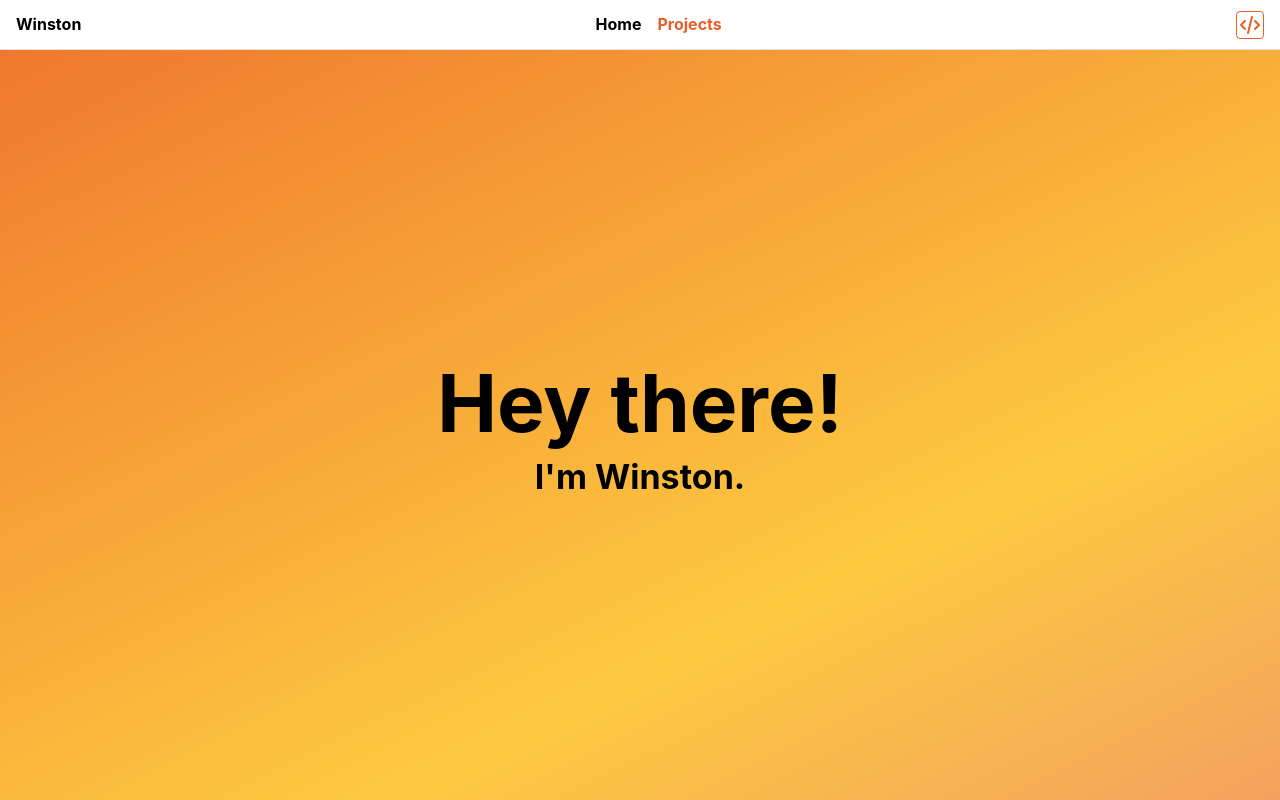
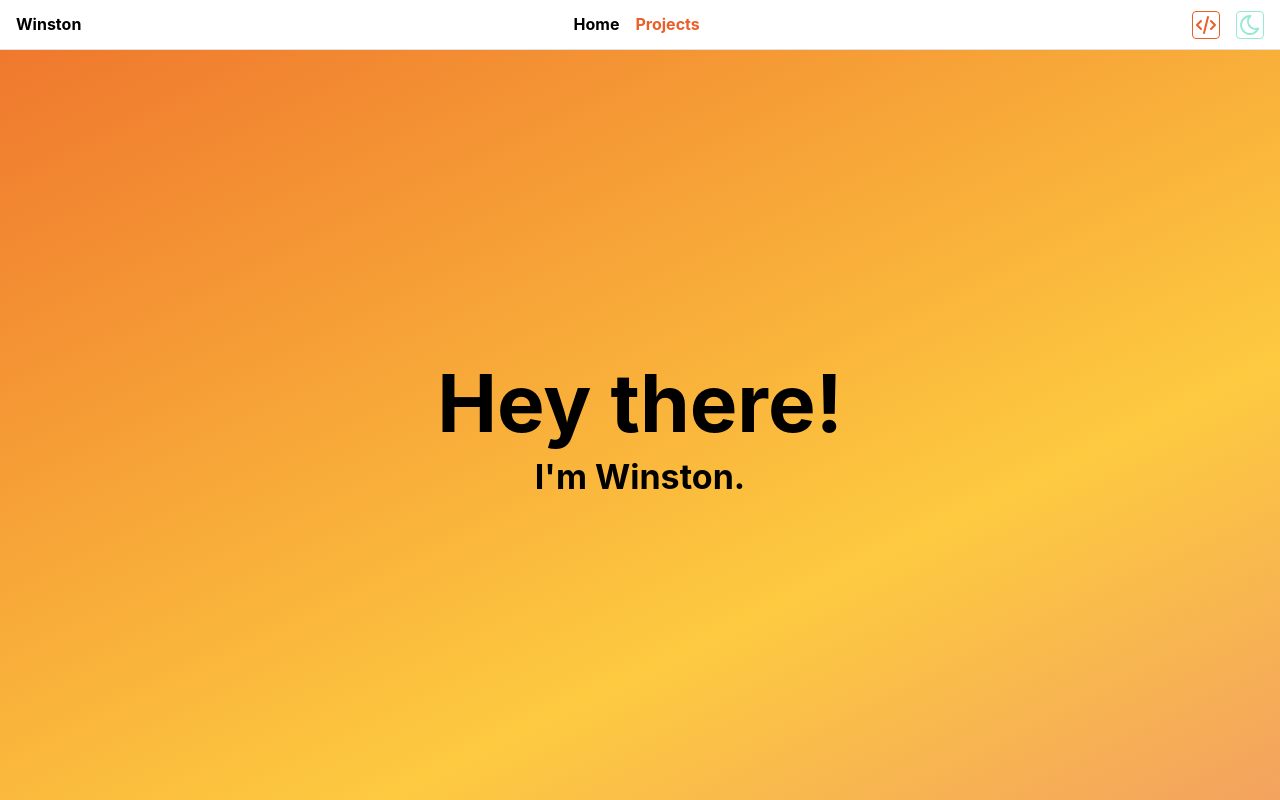
Before and after one commit to wtao628/wtao628.github.io, a React (Vite) app: page / in a window 1280 px wide. Shown: the top 800 px of the page. Built offline with nearby package versions, Linux system fonts and the light colour scheme.

Commit message:
feat: Add dark mode

```diff
--- a/src/App.tsx
+++ b/src/App.tsx
@@ -27,7 +27,7 @@ export default function App(): React.JSX.Element {
   }, [ref])
 
   return (
-    <MantineProvider>
+    <MantineProvider defaultColorScheme='auto'>
       <BrowserRouter>
         <AppShell header={{ height: headerHeight }} padding={0}>
           <Header />
--- a/src/components/Header/Header.tsx
+++ b/src/components/Header/Header.tsx
@@ -1,5 +1,5 @@
-import { ActionIcon, AppShell, Group, Text } from '@mantine/core';
-import { IconCode } from '@tabler/icons-react';
+import { ActionIcon, AppShell, Group, Text, useMantineColorScheme } from '@mantine/core';
+import { IconCode, IconMoon, IconSun } from '@tabler/icons-react';
 import React from 'react';
 import { Link, useLocation } from 'react-router-dom';
 
@@ -15,7 +15,10 @@ const links = [
  * @returns {React.JSX.Element} The navigation header.
  */
 export default function Header(): React.JSX.Element {
+  const colorScheme = useMantineColorScheme();
   const location = useLocation().pathname;
+
+  const dark = colorScheme.colorScheme === 'dark'
 
   const items = links.map((link) => {
     // Bold text if link is same as active link
@@ -41,10 +44,23 @@ export default function Header(): React.JSX.Element {
         <ActionIcon
           variant='outline'
           radius='sm'
-          color='#eb5e28'
+          color={ dark ? '#97ead2' : '#eb5e28' }
           onClick={() => window.open('https://github.com/wtao628/wtao628.github.io')}
           >
           <IconCode />
+        </ActionIcon>
+        <ActionIcon
+          variant='outline'
+          radius='sm'
+          color={ dark ? '#eb5e28' : '#97ead2' }
+          onClick={colorScheme.toggleColorScheme}
+          title='Toggle light-dark theme'
+          >
+            {dark ? (
+              <IconSun />
+            ) : (
+              <IconMoon />
+            )}
         </ActionIcon>
       </Group>
     </AppShell.Header>
--- a/src/pages/Home/Home.css
+++ b/src/pages/Home/Home.css
@@ -1,6 +1,6 @@
 #intro {
   background: light-dark(linear-gradient(334deg, #e15a97, #fdca40, #eb5e28),
-                         linear-gradient(334deg, #4321a9, #642aa5, #140655));
+                         linear-gradient(334deg, #a9215a, #714ef0, #140655));
   background-size: 180% 180%;
   animation: gradientAnimation 6s ease infinite;
 }
--- a/src/pages/Home/Home.tsx
+++ b/src/pages/Home/Home.tsx
@@ -45,13 +45,13 @@ export default function Home({ height }: HomeProps): React.JSX.Element {
                 <Text fs='italic' pb='md'>Undergraduate Student</Text>
                 <Group gap='xs' pb='md'>
                   <ActionIcon
-                    variant='white'
+                    variant='subtle'
                     onClick={() => window.open('https://github.com/wtao628')}
                     >
                     <IconBrandGithub className='icon' />
                   </ActionIcon>
                   <ActionIcon
-                    variant='white'
+                    variant='subtle'
                     onClick={() => window.open('https://ca.linkedin.com/in/winston-tao-ab3b57262')}
                     >
                     <IconBrandLinkedin className='icon' />
--- a/src/pages/Projects/Projects.tsx
+++ b/src/pages/Projects/Projects.tsx
@@ -1,4 +1,4 @@
-import { ActionIcon, Anchor, Autocomplete, Center, Container, Group, Menu, Pagination, Paper, Stack, Text } from '@mantine/core';
+import { ActionIcon, Anchor, Autocomplete, Center, Container, Group, Menu, Pagination, Paper, Stack, Text, useMantineColorScheme } from '@mantine/core';
 import { IconFilter, IconSearch } from '@tabler/icons-react';
 import React, { useState } from 'react';
 
@@ -13,6 +13,8 @@ import './Projects.css';
 export default function Projects(): React.JSX.Element {
   const [page, setPage] = useState<number>(1);
   const [projects, setProjects] = useState<{ name: string, link: string, technologies: string[] }[]>(data);
+
+  const color = useMantineColorScheme().colorScheme === 'dark' ? '#97ead2' : '#eb5e28'
 
   /**
    * Updates the list of shown projects according to the search input.
@@ -41,7 +43,7 @@ export default function Projects(): React.JSX.Element {
             href={project.link}
             underline='never'
             fw={700}
-            c='#eb5e28'
+            c={color}
             key={key}
             >
             {project.name}
@@ -66,7 +68,7 @@ export default function Projects(): React.JSX.Element {
           <Menu.Target>
             <ActionIcon
             variant='outline'
-            color='#eb5e28'
+            color={color}
             >
               <IconFilter />
             </ActionIcon>
@@ -99,8 +101,9 @@ export default function Projects(): React.JSX.Element {
               <Pagination
                 total={Math.ceil(projects.length / 4)}
                 value={page}
-                color='#eb5e28'
+                color={color}
                 onChange={setPage}
+                autoContrast
               />
             </Center>
           </Stack>
```
